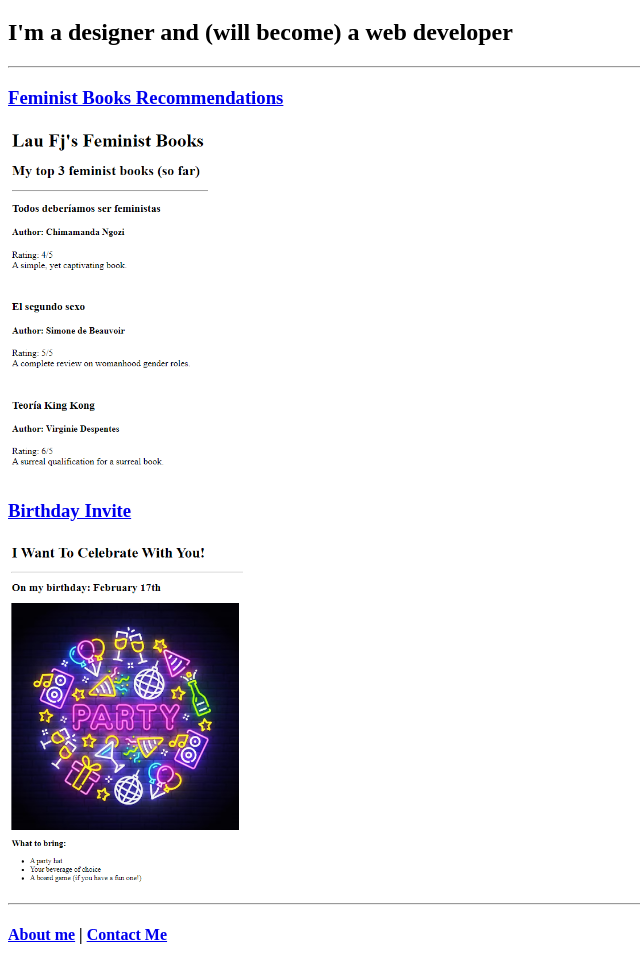
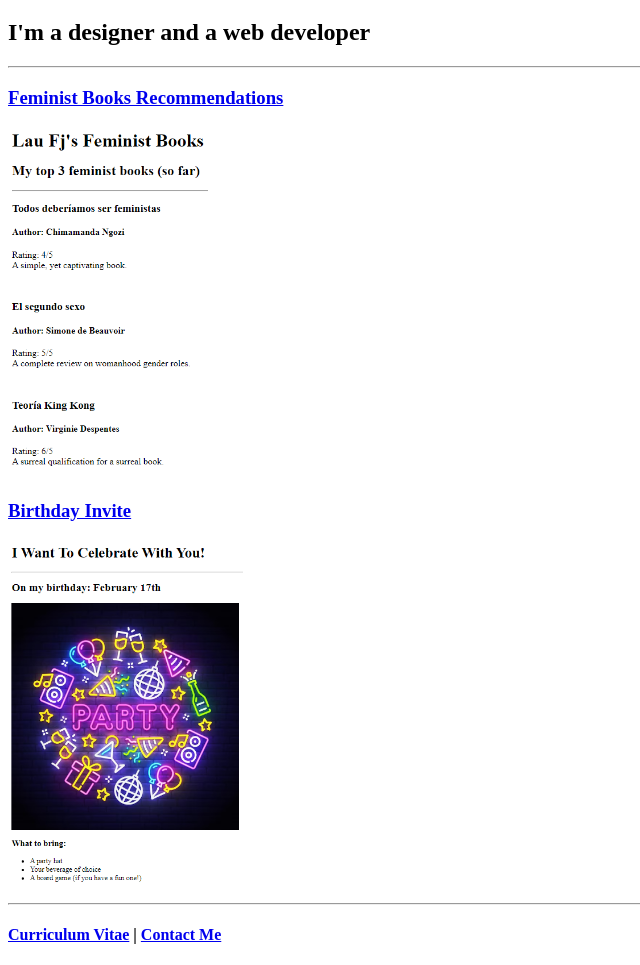
Before and after one commit to laufj/html-portfolio, a plain HTML site: page index.html in a window 1280 px wide. Shown: the part 61-1026 px from the top of the page, without its empty margins (0-640 px from the left). Drawn offline with Linux system fonts and the light colour scheme.

Commit message:
Update index.html
Included CV

```diff
--- a/index.html
+++ b/index.html
@@ -24,7 +24,7 @@ https://developer.mozilla.org/en-US/docs/Web/HTML/Element/img#attr-height DONE--
 <body>
     <h1>Lau Fj's Portfolio</h1>
 
-    <h2>I'm a designer and (will become) a web developer</h2>
+    <h2>I'm a designer and a web developer</h2>
 
     <hr />
 
@@ -49,7 +49,7 @@ https://developer.mozilla.org/en-US/docs/Web/HTML/Element/img#attr-height DONE--
 
 
     <p>
-        <h4><a href="./public/about.html">About me</a>
+        <h4><a href="./public/curriculum-vitae.html">Curriculum Vitae</a>
             |
             <a href="./public/contact.html">Contact Me</a></h4>
     </p>
```
